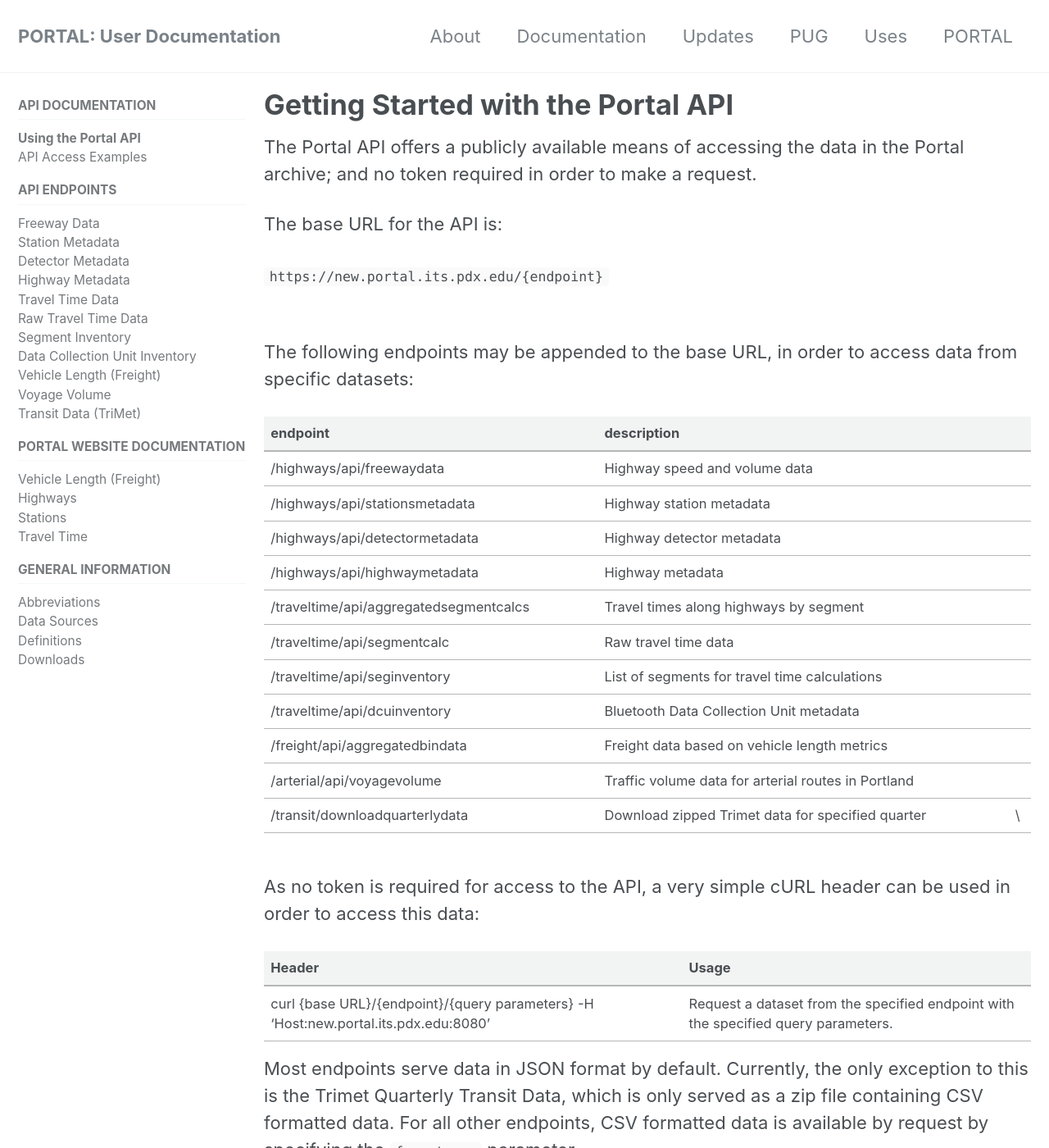
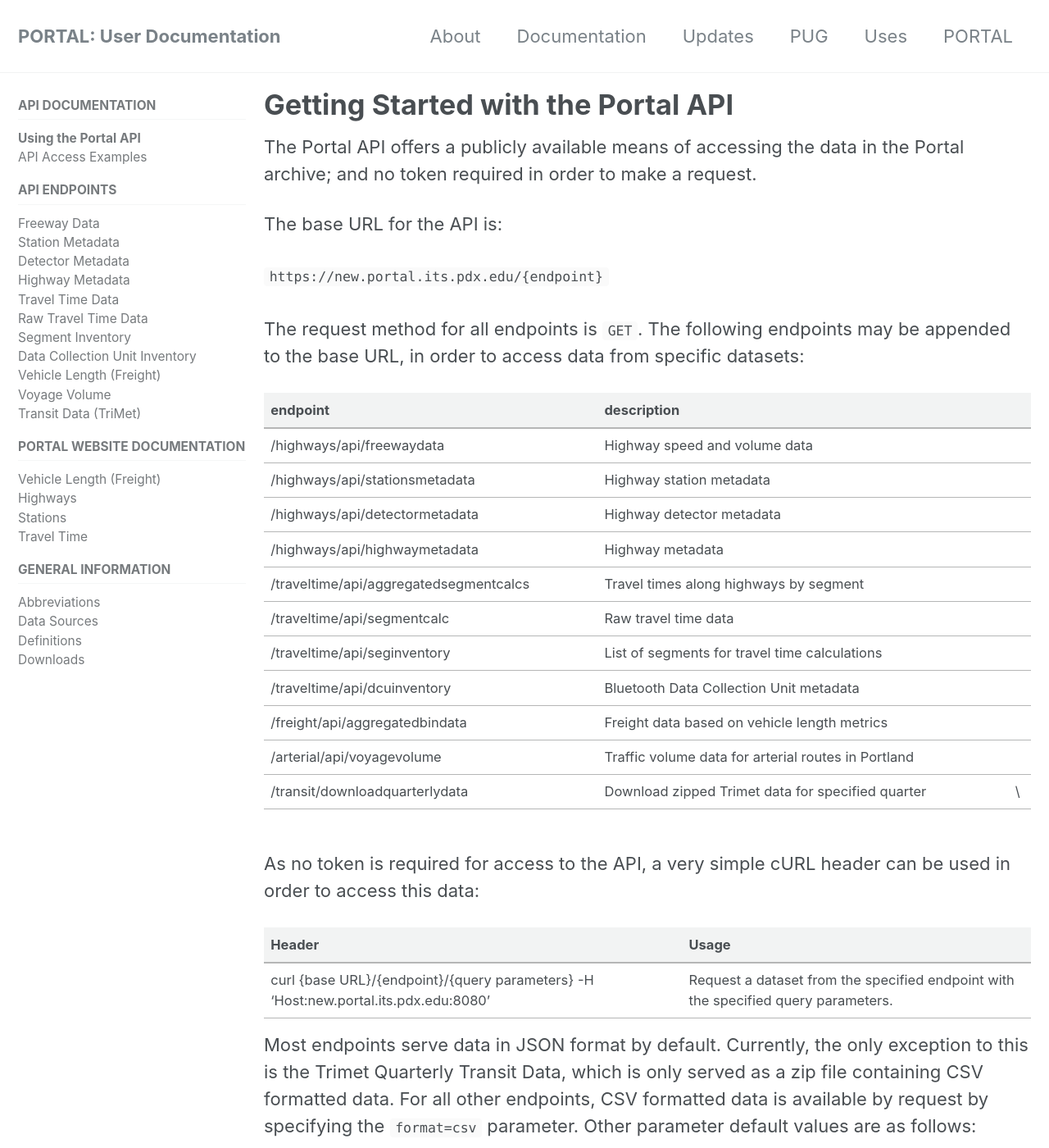
Before and after one commit to adus/portal-documentation, a Jekyll site: the page built from _documents/gettingstarted.md, in a window 1280 px wide and 1400 px high. Shown: the whole window at 82% size. Built offline with Jekyll 4.4.1, drawn with Linux system fonts in a browser that asks for light colours; nearby versions of some CDN libraries; some of the changed text lies outside the part shown.

Commit message:
Update gettingstarted.md

```diff
--- a/_documents/gettingstarted.md
+++ b/_documents/gettingstarted.md
@@ -10,8 +10,7 @@
 
 `https://new.portal.its.pdx.edu/{endpoint}`
 <br /><br />
-
-The following endpoints may be appended to the base URL, in order to access data from specific datasets:
+The request method for all endpoints is `GET`. The following endpoints may be appended to the base URL, in order to access data from specific datasets:
 <br />
 
 | endpoint                               | description                                         |
@@ -35,7 +34,14 @@
 | ------ | ------- |
 | curl {base URL}/{endpoint}/{query parameters} -H 'Host:new.portal.its.pdx.edu:8080' | Request a dataset from the specified endpoint with the specified query parameters. |
 
-Most endpoints serve data in JSON format by default. Currently, the only exception to this is the Trimet Quarterly Transit Data, which is only served as a zip file containing CSV formatted data. For all other endpoints, CSV formatted data is available by request by specifying the `format=csv` parameter.
+Most endpoints serve data in JSON format by default. Currently, the only exception to this is the Trimet Quarterly Transit Data, which is only served as a zip file containing CSV formatted data. For all other endpoints, CSV formatted data is available by request by specifying the `format=csv` parameter. Other parameter default values are as follows:
+
+| Parameter | Default Value |
+| --------- | ------------- |
+| format    | json          |
+| days_of_week | all of them |
+| highway_id | all highways |
+| resolution | 01:00:00 (one hour) |
 
 Some examples of API calls made with cURL and Python have been provided on the [_API access examples_]({{ site.url }}{{ site.baseurl }}/documents/access_examples/) page.
 
```
Also changed, not shown: other parts of _documents/gettingstarted.md (+1 -1 lines).
